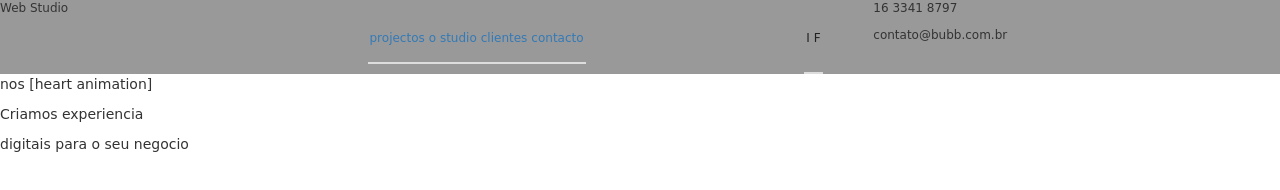
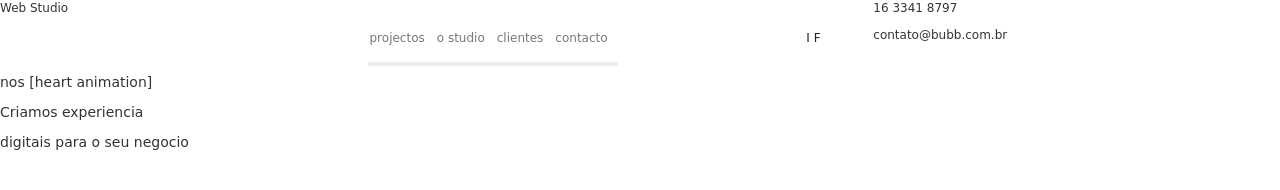
Before and after one commit to eschapp/bubb_eschapp, a website: page index.html in a window 1280 px wide. Drawn offline with nearby package versions, Linux system fonts and the light colour scheme; a web font is replaced by a local one.

Commit message:
fixed nav functions and colors

```diff
--- a/css/style.css
+++ b/css/style.css
@@ -12,7 +12,7 @@ a:hover {
 
 header {
   font-size: 12px;
-  background-color: #999;
+  background-color: #fff;
 }
 
 #logo {
@@ -29,10 +29,24 @@ li {
   padding-top: 15px;
   padding-bottom: 15px;
   text-align: center;
-  border-bottom: 2px #ddd solid;
+
 }
 
 li:hover {
   color: 222;
-  border-bottom-color: 777;
+  border-bottom-color: #3DAFCA;
 }
+
+nav li {
+  padding-right: 10px;
+  color:;
+  border-bottom: 4px #eee solid;
+}
+
+nav li a{
+  color: #777777;
+}
+nav li a:hover {
+  text-decoration: none;
+  color: #3DAFCA;
+}
```
